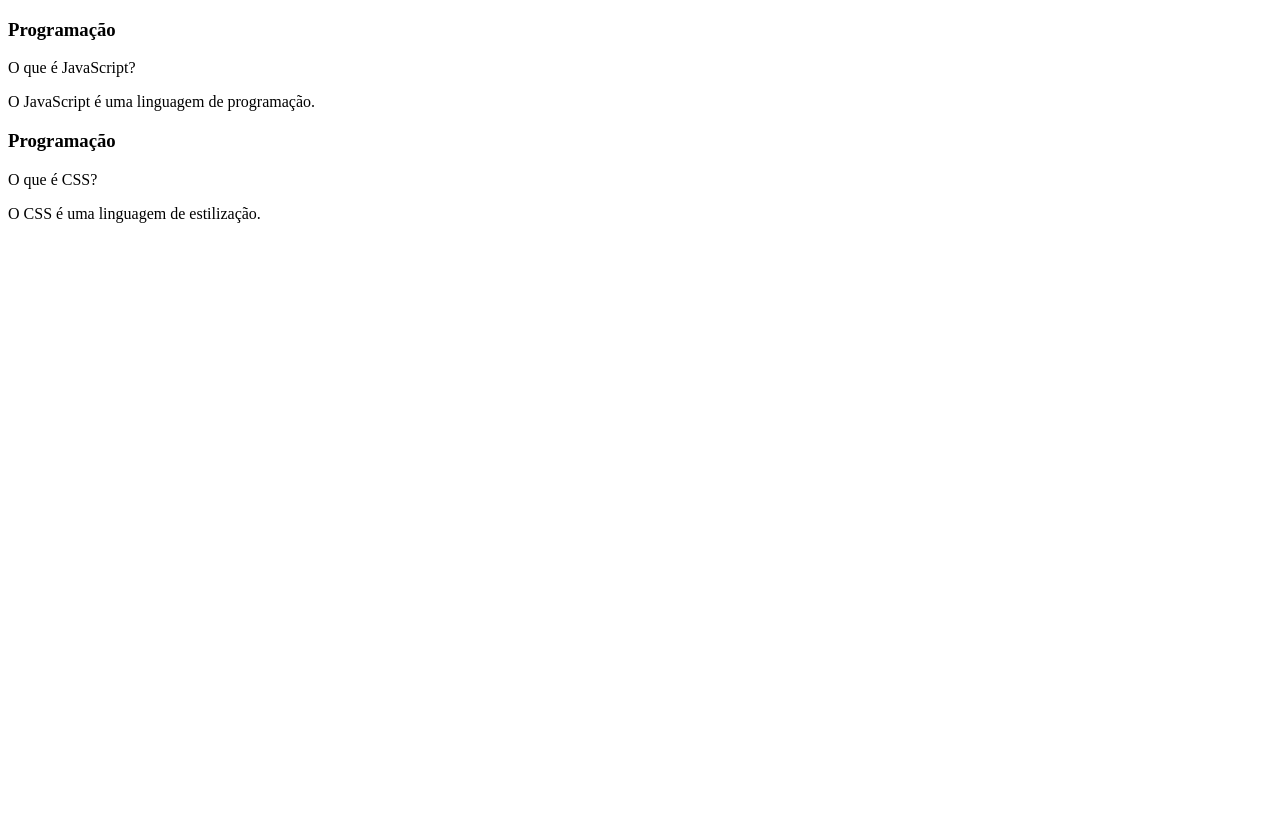
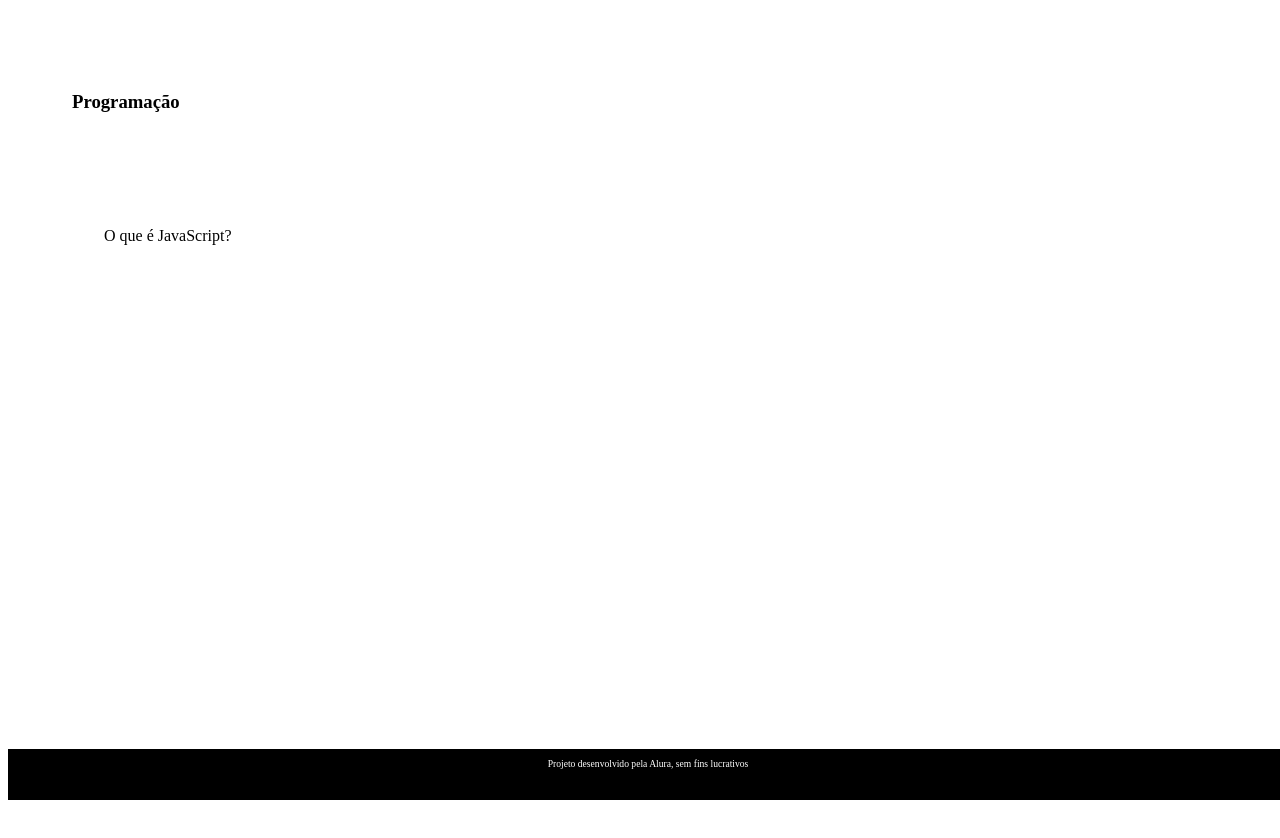
Before and after one commit to joaoasm/FLESHCARDS, a plain HTML site: page index.html in a window 1280 px wide. Before the commit the page ends 800 px from the top, so only its background shows below. Drawn offline with Linux system fonts and the light colour scheme; files that its build step writes are made by us from their sources.

Commit message:
Add files via upload

```diff
--- a/index.html
+++ b/index.html
@@ -3,39 +3,27 @@
 <head>
     <meta charset="UTF-8">
     <meta name="viewport" content="width=device-width, initial-scale=1.0">
-    <link rel=”stylesheet” href=”assets/style.css”>
-    <title>flashcard</title>
+    <link rel="stylesheet" href="assets/style.css">
+    <title>Flashcard</title>
 </head>
 <body>
     <main>
-        <selection id= "container">
-            <article class=”cartao”>
-                <div class=”cartao__conteudo”>
+        <section id="container">
+            <article class="cartao">
+                <div class="cartao__conteudo">
                     <h3>Programação</h3>
-                    <div class=”cartao__conteudo__pergunta”>
+                    <div class="cartao__conteudo__pergunta">
                         <p>O que é JavaScript?</p>
                     </div>
-                    <div class=”cartao__conteudo__resposta”>
-                    <p>O JavaScript é uma linguagem de programação.</p>
+                    <div class="cartao__conteudo__resposta">
+                        <p>O JavaScript é uma linguagem de programação</p>
                     </div>
                 </div>
             </article>
-                <article class=”cartao”>
-                    <div class=”cartao__conteudo”>
-                    <h3>Programação</h3>
-                        <div class=”cartao__conteudo__pergunta”>
-                        <p>O que é CSS?</p>
-                        </div>
-                        <div class=”cartao__conteudo__resposta”>
-                        <p>O CSS é uma linguagem de estilização.</p>
-                    </div>
-                    </div>
-                </article>
-        </selection>
+        </section>
     </main>
-
     <footer>
-
+        <p>Projeto desenvolvido pela Alura, sem fins lucrativos</p>
     </footer>
 </body>
 </html>
--- a/style.css
+++ b/style.css
@@ -19,6 +19,10 @@ footer{
 }
 #container {
     display:flex ;
+    flex-wrap: wrap;
+    justify-content: space-between;
+    padding: 4rem;
+    gap: 3rem;
 }
 .cartão{
     margin:1rem 1rem;
@@ -49,13 +53,14 @@ footer{
     --text-color: #DBE4EF;
     --card-front-color: #144480;
     --card-back-color: #00F4BF;
+
 }
 .cartao__conteudo p {
     margin-top: 1rem;
     padding: 2rem;
     margin-top: 4rem;
 }
-]
+
 .cartao_conteudo_pergunta p{
 color: var(--text-color);
 font-weight: 500;
@@ -71,7 +76,7 @@ font-weight: 500;
 .cartao__conteudo__resposta {
     backface-visibility: hidden;
     position: absolute;
-    height:100%
+    height:100%;
     width: 100;
 }
 .cartao__conteudo__resposta{
```
Also changed, not shown: 1 other file. Lines whose indentation alone changed are shown as unchanged.
